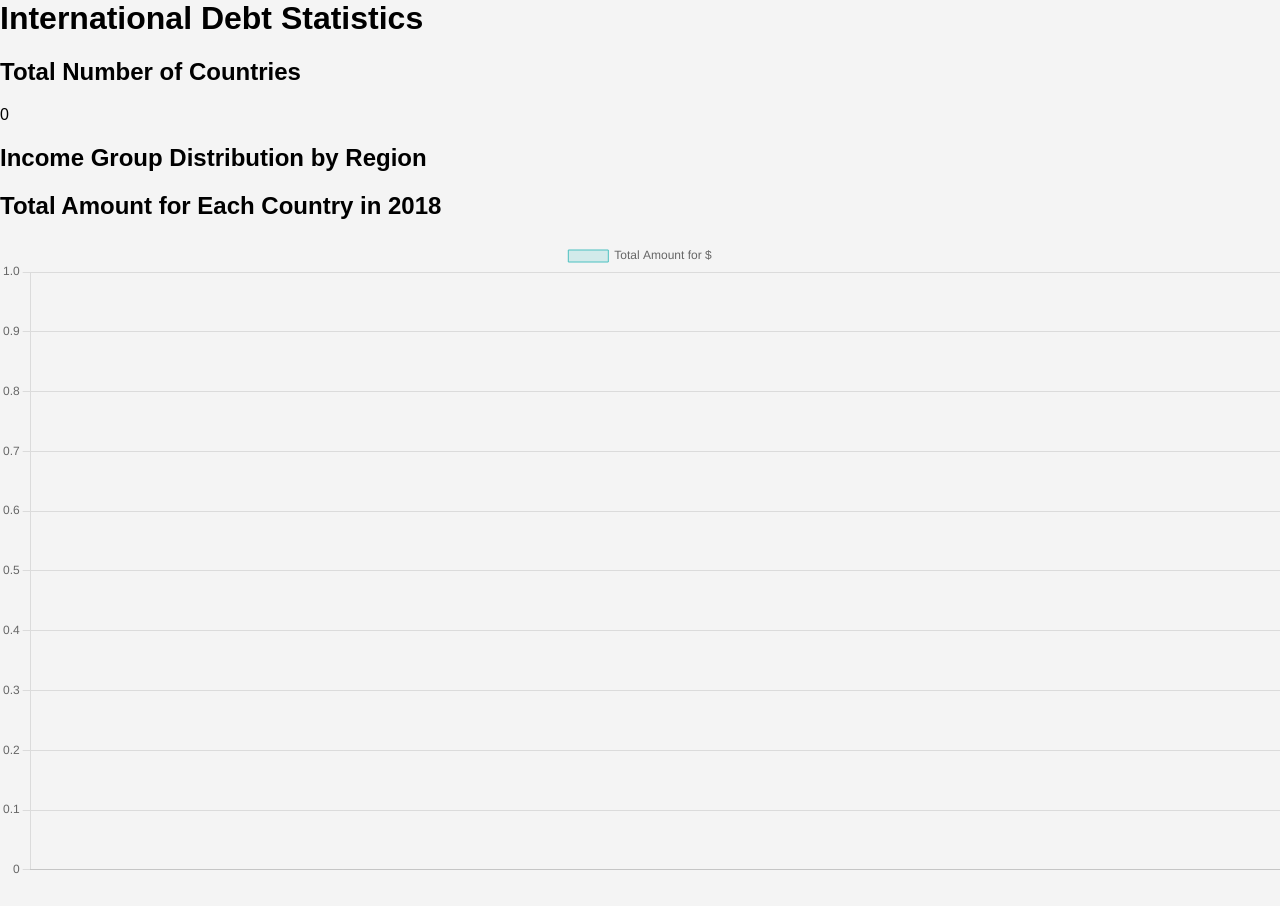
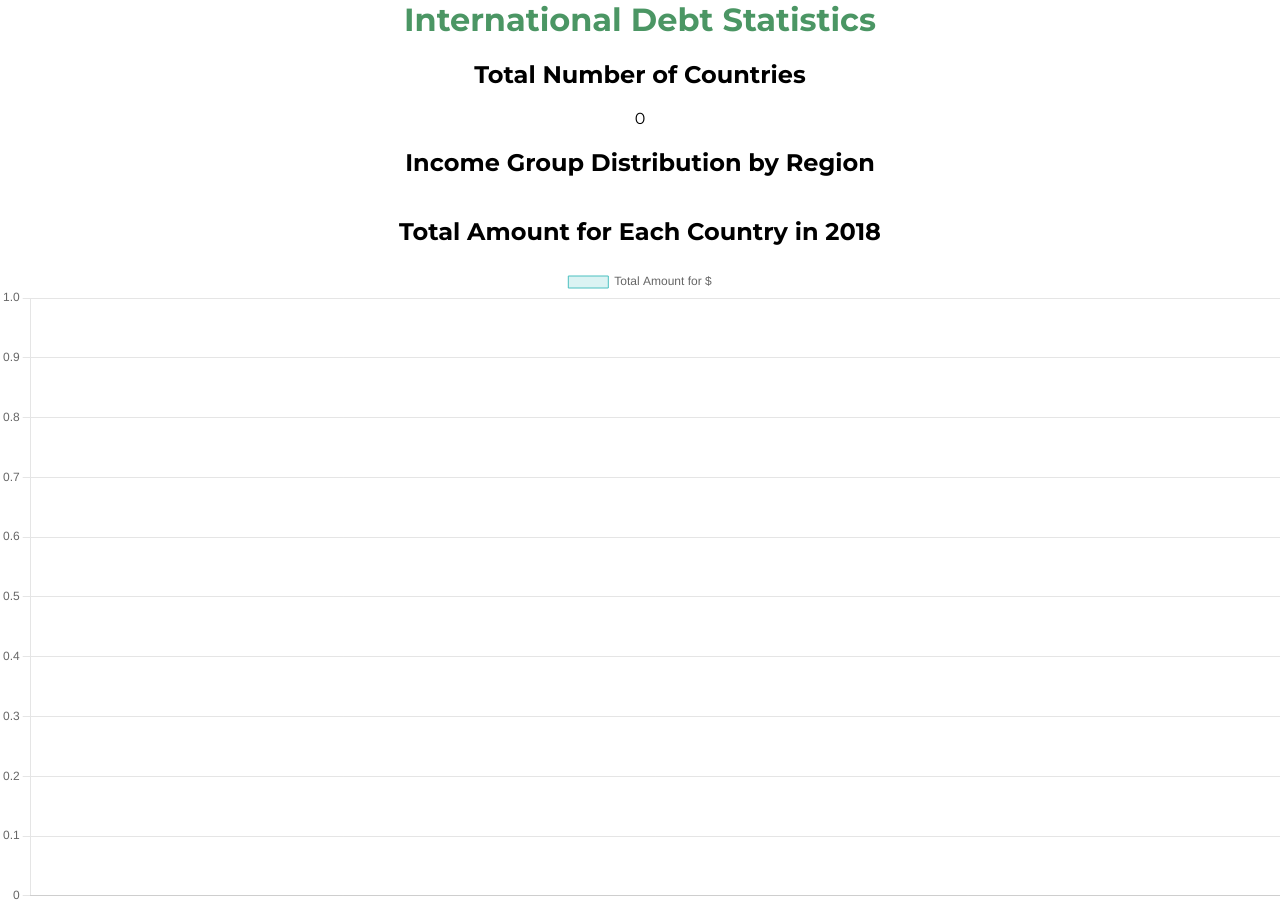
Before and after one commit to do-develop/Data-Analysis-Dashboard, a Django app: page /dashboard/ in a window 1280 px wide. Before the commit the page ends 874 px from the top, so only its background shows below. Run offline with Django 5.2, Linux system fonts and the light colour scheme; data that the repository does not hold is empty.

Commit message:
style: styling the dashboard region pie charts

```diff
--- a/dashboard/static/css/styles.css
+++ /dev/null
@@ -1,6 +0,0 @@
-body {
-    font-family: Arial, sans-serif;
-    background-color: #f4f4f4;
-    margin: 0;
-    padding: 0;
-}
--- /dev/null
+++ b/dashboard/static/styles.css
@@ -0,0 +1,21 @@
+body {
+    font-family: "Montserrat", sans-serif;
+    margin: 0;
+    padding: 0;
+    text-align: center;
+}
+
+#distributionChartContainer {
+    display: grid;
+    grid-template-columns: repeat(3, 1fr);
+    gap: 10px;
+}
+
+.region-pie {
+    width: 100% !important;
+    height: auto !important;
+}
+
+.title {
+    color:rgba(75, 150, 100, 1);
+}
--- a/dashboard/templates/dashboard.html
+++ b/dashboard/templates/dashboard.html
@@ -2,10 +2,15 @@
     <meta charset="UTF-8">
     <script src="https://cdn.jsdelivr.net/npm/chart.js"></script>
     {% load static %}
-    <link rel="stylesheet" type="text/css" href="{% static '../static/css/styles.css' %}">
+    <link rel="stylesheet" type="text/css" href="{% static 'styles.css' %}">
+    <link rel="preconnect" href="https://fonts.googleapis.com">
+    <link rel="preconnect" href="https://fonts.gstatic.com" crossorigin>
+    <link href="https://fonts.googleapis.com/css2?family=Comfortaa:wght@300..700&family=Montserrat:ital,wght@0,100..900;1,100..900&display=swap" rel="stylesheet">
+
+    <title>IDS</title>
 </head>
 <body>
-    <h1>International Debt Statistics</h1>
+    <h1 class="title">International Debt Statistics</h1>
     <div>
         <h2>Total Number of Countries</h2>
         <p>{{ total_countries }}</p>
@@ -50,29 +55,31 @@
                 window.location.href = `/dashboard/details/${countryCode}/`;
                 }
             }
+
         }
     });
 
 
+    //==================================================================================
+    // Income group distribution by Region
+    //==================================================================================
+    const distribution_container = document.getElementById('distributionChartContainer');
+    const regionsData = {{ regions_data|safe }};
+    const incomeLevelColors = {
+        'Low income': 'rgba(255, 200, 86, 0.7)',
+        'Lower middle income': 'rgba(240, 210, 112, 0.9)',
+        'Upper middle income': 'rgba(75, 192, 152, 0.7)',
+        'High income': 'rgba(75, 150, 100, 0.8)'
+    };
 
-
-    const regionsData = {{ regions_data|safe }};
-    console.log(document.getElementById('distributionChartContainer').innerHTML);
-
-    function generateColors(count) {
-        const colors = [];
-        for (let i = 0; i < count; i++) {
-            const r = Math.floor(Math.random() * 250);
-            const g = Math.floor(Math.random() * 250);
-            const b = Math.floor(Math.random() * 250);
-            colors.push(`rgba(${r}, ${g}, ${b}, 0.2)`);
-        }
-        return colors;
+    function generateColors(labels) {
+        return labels.map((label) => {
+            return incomeLevelColors[label] || 'rgba(201, 203, 207, 0.2)';  // Default to a gray color if not found
+        });
     }
 
     function createPieChart(ctx, labels, data, title) {
-        const colors = generateColors(labels.length);
-        console.log("colors: ", colors);
+        const colors = generateColors(labels);
 
         return new Chart(ctx, {
             type: 'doughnut',
@@ -91,6 +98,12 @@
                 plugins: {
                     legend: {
                         position: 'top',
+                        align: 'start',
+                        labels: {
+                            font: {
+                                size: 16
+                            }
+                        }
                     },
                     tooltip: {
                         callbacks: {
@@ -106,15 +119,21 @@
         });
     }
 
-    const distribution_container = document.getElementById('distributionChartContainer');
-
     regionsData.forEach((regionData, index) => {
+        const region_div = document.createElement('div');
         const canvas = document.createElement('canvas');
+        const caption = document.createElement('p');
+        region_div.style.textAlign = "center";
         canvas.id = `distributionChart-${index}`;
         canvas.classList.add("region-pie");
-        distribution_container.appendChild(canvas);
+        caption.innerHTML = `Distribution in ${regionData.region}`;
+        region_div.appendChild(canvas);
+        region_div.appendChild(caption);
+        distribution_container.appendChild(region_div);
+
         let ctx = canvas.getContext('2d');
         createPieChart(ctx, regionData.labels, regionData.data, `Distribution in ${regionData.region}`);
+        document.querySelector('.region-pie').removeAttribute('style');
     });
 
   </script>
--- a/dashboard/templates/detail.html
+++ b/dashboard/templates/detail.html
@@ -8,7 +8,7 @@
 </head>
 <body>
     <h1>Details for {{ country_name }} ({{ country_code }})</h1>
-
+    {% #TODO: Logarithmic scaling %}
     {% for year, data in grouped_data.items %}
         <h2>Year: {{ year }}</h2>
         <canvas id="chart-{{ year }}" width="400" height="200"></canvas>
```
